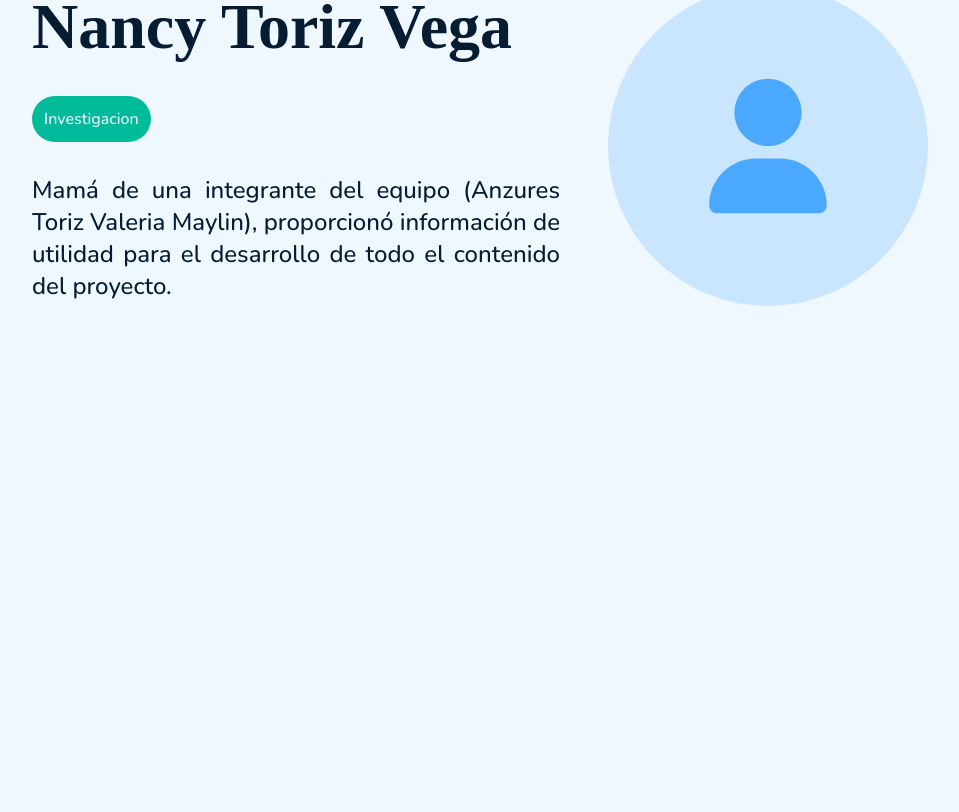
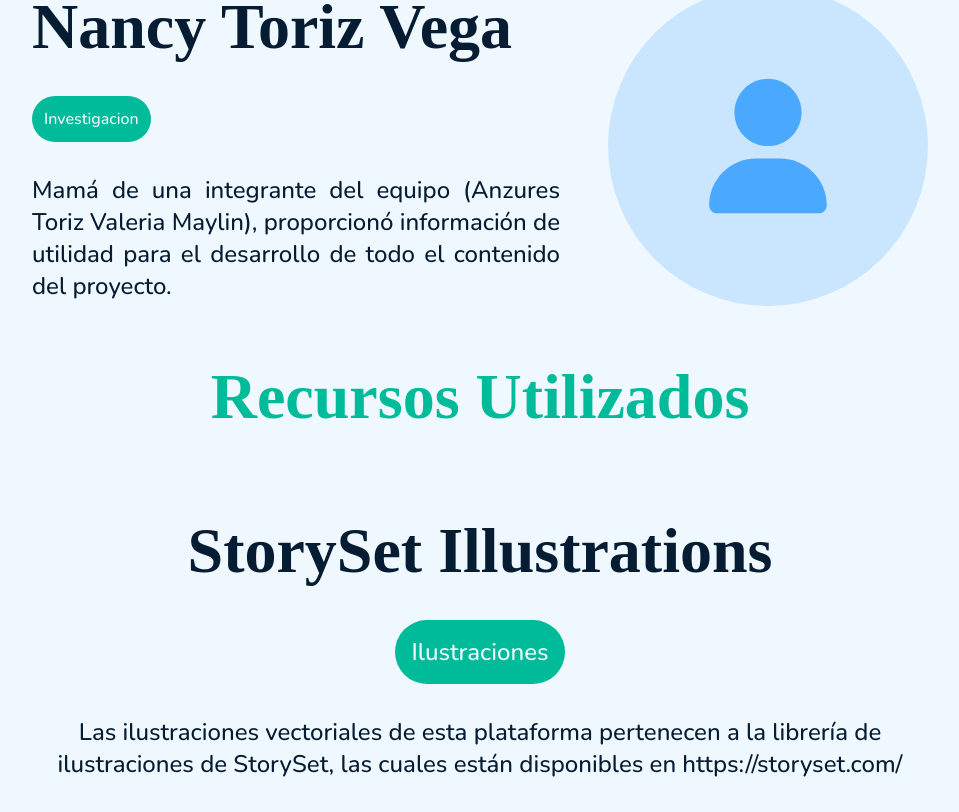
Before and after one commit to AjeinDevelopers/EducaSim, a React (Create React App) app: page /nosotros in a window 1280 px wide. Shown: the part 2152-2964 px from the top of the page, without its empty margins (160-1119 px from the left). Before the commit the page ends 2466 px from the top, so only its background shows below. Built offline with nearby package versions, Linux system fonts and the light colour scheme; a web font is replaced by a local one.

Commit message:
faltafooterxd

```diff
--- a/src/pages/PromoPage/Nosotros.js
+++ b/src/pages/PromoPage/Nosotros.js
@@ -88,7 +88,7 @@
                     </div>
                 </div>
             </div>
-            <div style={{ width: "calc(100% - 192px)", height: "240px", padding: "var(--XS, 32px) var(--XXS, 24px)", flexDirection: "column", alignItems: "center", gap: "var(--M, 48px)"}}>
+            <div style={{ width: "calc(100% - 192px)", height: "440px", padding: "var(--XS, 32px) var(--XXS, 24px)", flexDirection: "column", alignItems: "center", gap: "var(--M, 48px)"}}>
                 <div style={{ flexDirection: "row", alignItems: "center" }}>
                     <h2 style={{ color: "var(--color-principal)"}} className={"secondary"}>Nuestros</h2><h2 style={{ color: "var(--color-principal)" }} className={"primary"}> Colaboradores</h2>
                 </div>
@@ -109,6 +109,23 @@
                     </div>
                 </div>
             </div>
+            <div style={{ width: "calc(100% - 192px)", height: "320px", padding: "var(--XS, 32px) var(--XXS, 24px)", flexDirection: "column", alignItems: "center", gap: "var(--M, 48px)"}}>
+                <div style={{ flexDirection: "row", alignItems: "center" }}>
+                    <h2 style={{ color: "var(--color-principal)"}} className={"secondary"}>Recursos Utilizados</h2>
+                </div>
+                <div style={{ width: "calc(100% - 192px)", flexDirection: "column", padding: "var(--XS, 32px) var(--L, 64px)", alignItems: "center", gap: "var(--XS, 32px)"}}>
+                    <div style={{ flexDirection: "column", alignItems: "center" }}>
+                        <h2>StorySet Illustrations</h2>
+                    </div>
+                    <div style={{ flexDirection: "column", alignItems: "center", width: "calc(100% - 192px)", gap: "var(--US, 12px)" }}>
+                            <Pill text={"Ilustraciones"} Style={"secondary"} />
+                    </div>
+                    <div style={{ flexDirection: "row", alignItems: "left", textAlign: "center" }}>
+                            <t5>Las ilustraciones vectoriales de esta plataforma pertenecen a la librería de ilustraciones de StorySet, las cuales están disponibles en https://storyset.com/</t5>
+                    </div>
+                </div>
+            </div>
+
         </>
     )
 }
```
